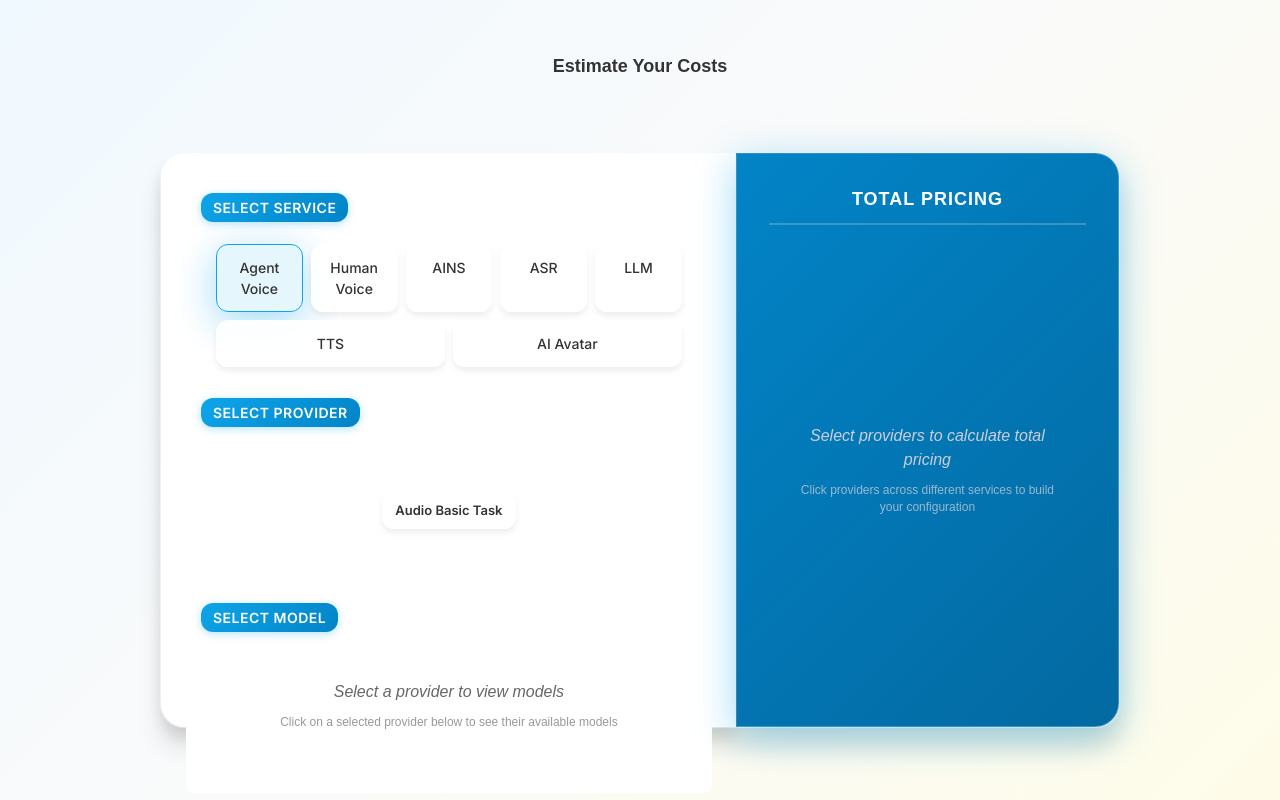
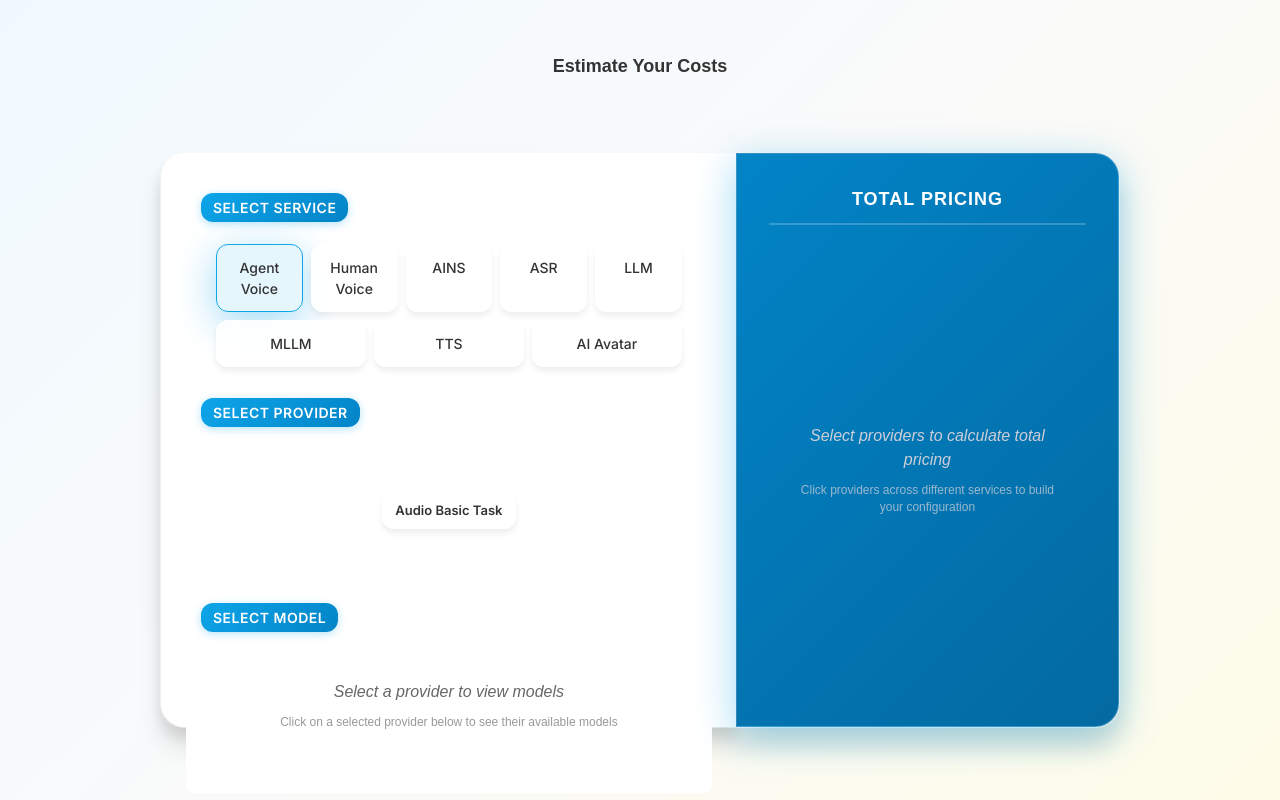
Before and after one commit to sarthak1991/agorapricingcalculator, a React (Vite) app: page / in a window 1280 px wide. Built offline with nearby package versions, Linux system fonts and the light colour scheme.

Commit message:
BUILD: add MLLM tab
In this commit, I :
--> Created the MLLM service tab next to the LLM tab
--> moved "OpenAI speech to speech" provider and "Gemini speech to speech" from LLM to the newly created MLLM  tab

```diff
--- a/src/App.jsx
+++ b/src/App.jsx
@@ -222,7 +222,11 @@ const PROVIDERS = {
                         notes: 'Most capable Claude model'
                     }
                 ]
-            },
+            }
+        ]
+    },
+    mllm: {
+        providers: [
             {
                 id: 'openai-speech-to-speech',
                 name: 'OpenAI speech to speech',
@@ -400,11 +404,11 @@ function App() {
 
   // Check if speech-to-speech provider is selected
   const isSpeechToSpeechSelected = () => {
-    const llmProvider = selectedProviders.llm?.[0];
-    if (!llmProvider) return false;
+    const mllmProvider = selectedProviders.mllm?.[0];
+    if (!mllmProvider) return false;
 
     const speechToSpeechProviders = ['openai-speech-to-speech', 'gemini-speech-to-speech'];
-    return speechToSpeechProviders.includes(llmProvider.id);
+    return speechToSpeechProviders.includes(mllmProvider.id);
   };
 
   // Check if a service should be disabled
@@ -828,6 +832,9 @@ function App() {
                   <div className={`service-box ${selectedService === 'llm' ? 'selected' : ''}`} onClick={() => handleServiceClick('llm')}>
                     LLM
                   </div>
+                  <div className={`service-box ${selectedService === 'mllm' ? 'selected' : ''}`} onClick={() => handleServiceClick('mllm')}>
+                    MLLM
+                  </div>
                   <div
                     className={`service-box ${selectedService === 'tts' ? 'selected' : ''} ${isServiceDisabled('tts') ? 'disabled' : ''}`}
                     onClick={() => !isServiceDisabled('tts') && handleServiceClick('tts')}
@@ -854,7 +861,7 @@ function App() {
                     >
                       <div className="provider-content">
                         <span className="provider-name">{provider.name}</span>
-                        {(selectedService === 'llm' || selectedService === 'tts') && (
+                        {(selectedService === 'llm' || selectedService === 'mllm' || selectedService === 'tts') && (
                           <>
                             <div
                               className="info-icon"
```
Also changed, not shown: 2 other files (tests, documents, lock files or other folders).
